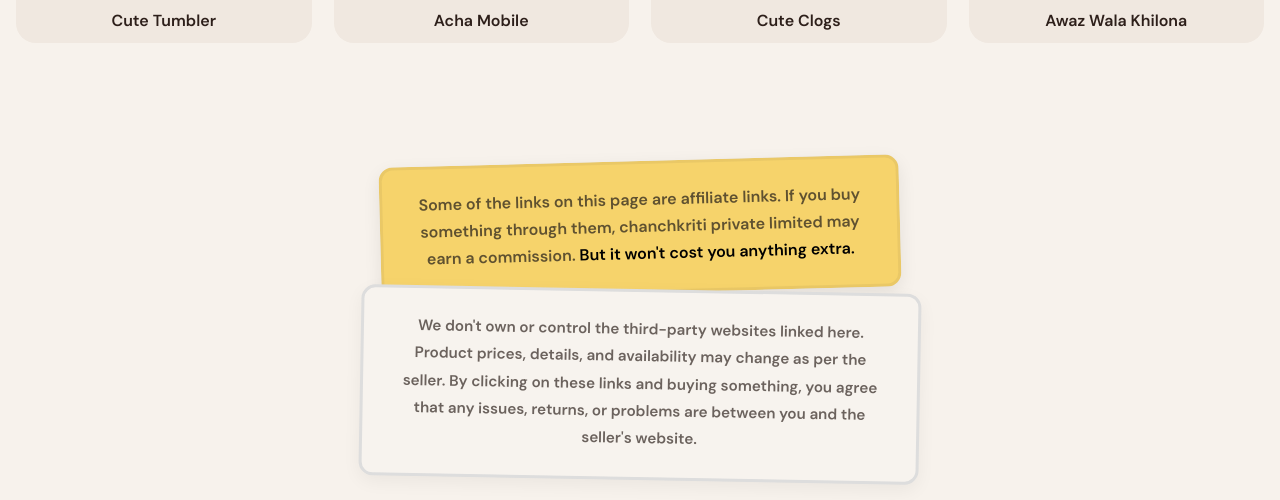
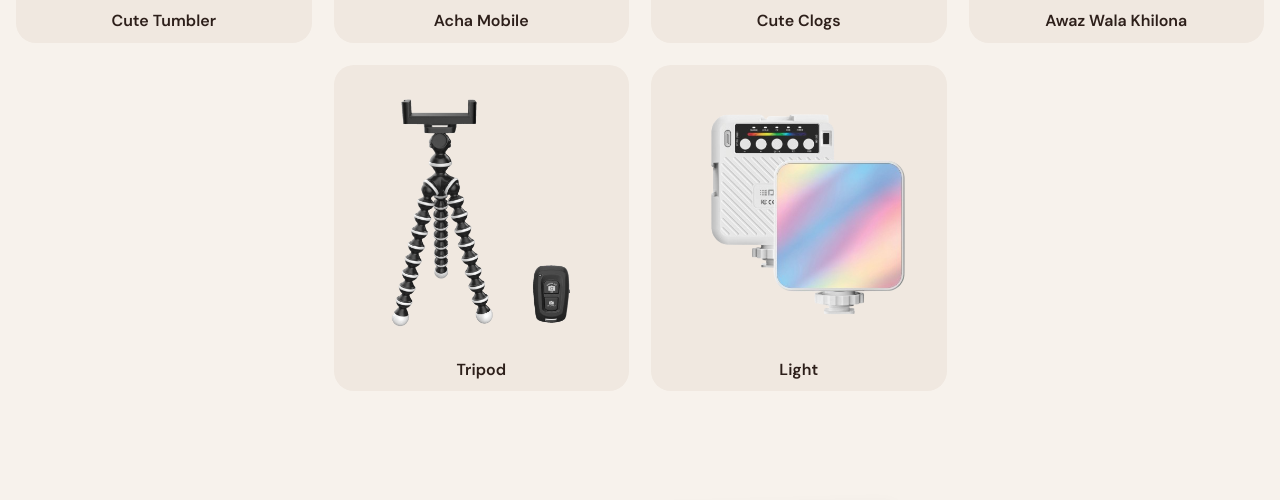
Before and after one commit to CRYPTONS7/Creators-affiliate-store-website, a plain HTML site: page index.html in a window 1280 px wide. Shown: the part 1991-2491 px from the top of the page. Drawn offline with nearby package versions, Linux system fonts and the light colour scheme.

Commit message:
Update index.html

```diff
--- a/index.html
+++ b/index.html
@@ -837,6 +837,8 @@ const products = [
   { id:14, title:"Acha Mobile",                       cat:"tech",        img:"images/g96-removebg-preview.png", link:"https://dl.flipkart.com/dl/motorola-g96-5g-pantone-dresden-blue-128-gb/p/itm3d5ad13991fdc?pid=MOBHB3SZW72BYGHK&marketplace=FLIPKART&lid=LSTMOBHB3SZW72BYGHKYVOADG&_refId=&_appId=CL" },
   { id:15, title:"Cute Clogs",                        cat:"essentials",  img:"images/clogs.webp", link:"https://www.walkaroo.in/products/womens-clogs-mi604-light-grey?variant=51700804419903" },
   { id:16, title:"Awaz Wala Khilona",                 cat:"essentials",  img:"images/Flirty.webp", link:"https://blix.in/products/flirty" },
+  { id:17, title:"Tripod",                            cat:"tech",        img:"images/tripod1.png", link:"https://dl.flipkart.com/s/gNGtAKuuuN" },
+  { id:18, title:"Light",                             cat:"tech",        img:"images/light1.png", link:"https://amzn.in/d/0dh6mOja" },
 ];
 
 function renderCard(p) {
```
